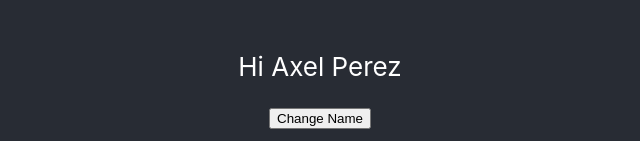
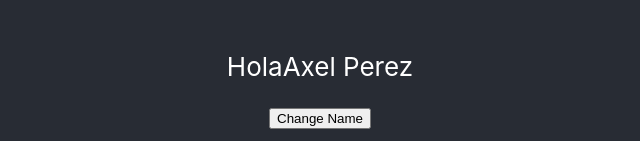
Before and after one commit to BlackIcee1234/Curso_react, a React (Create React App) app: page / in a window 1280 px wide. Shown: the part 483-624 px from the top of the page, without its empty margins (320-960 px from the left). Built offline with nearby package versions, Linux system fonts and the light colour scheme.

Commit message:
SE AGREGA EL PROYECTO

```diff
--- a/src/App.js
+++ b/src/App.js
@@ -18,9 +18,9 @@ class App extends Component {
       <div className="App">
         <header className="App-header">
           <img src={logo} className="App-logo" alt="logo" />
-          <p>Hi {this.state.name.firstname} {this.state.name.lastname}</p>
+          <p>Hola{this.state.name.firstname} {this.state.name.lastname}</p>
           <button onClick={() => {
-          this.setState((state, props) => {
+          this.setState(() => {
             return{
               name: {firstname: 'Andree', lastname: 'Reyes'}
             }
```
